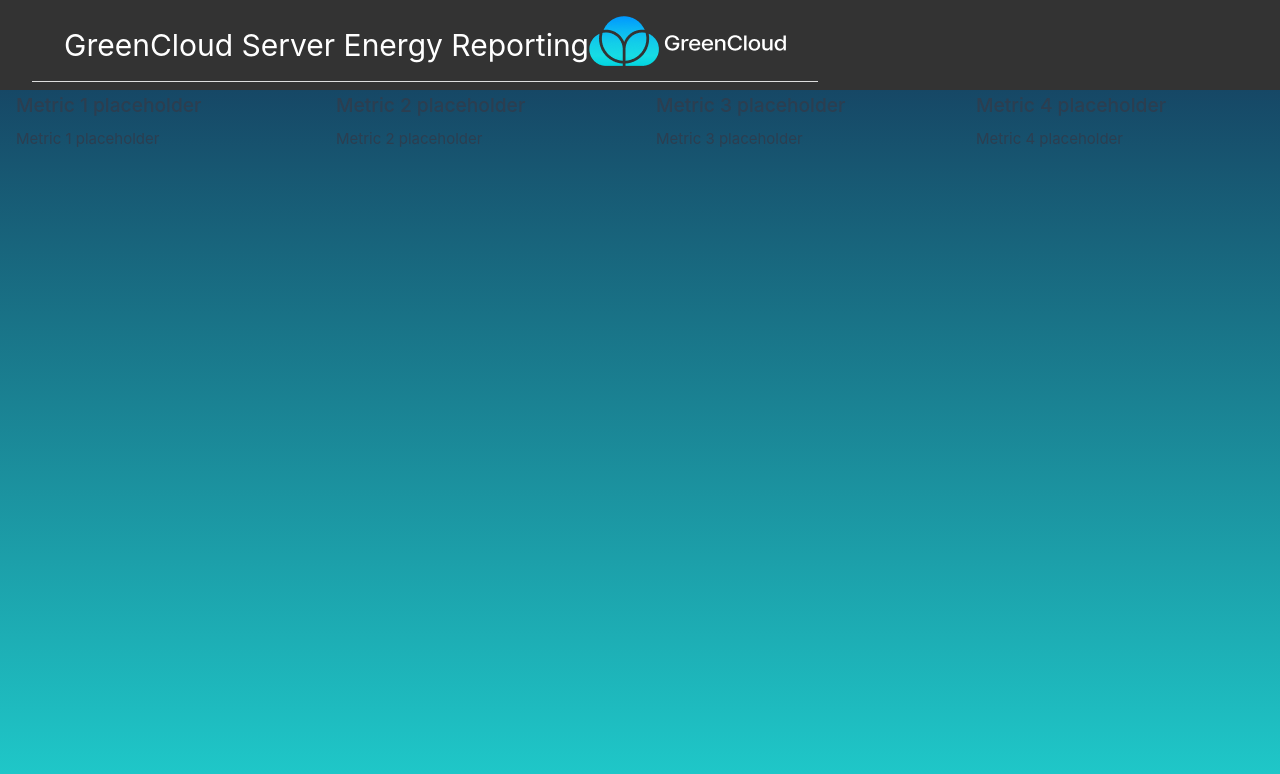
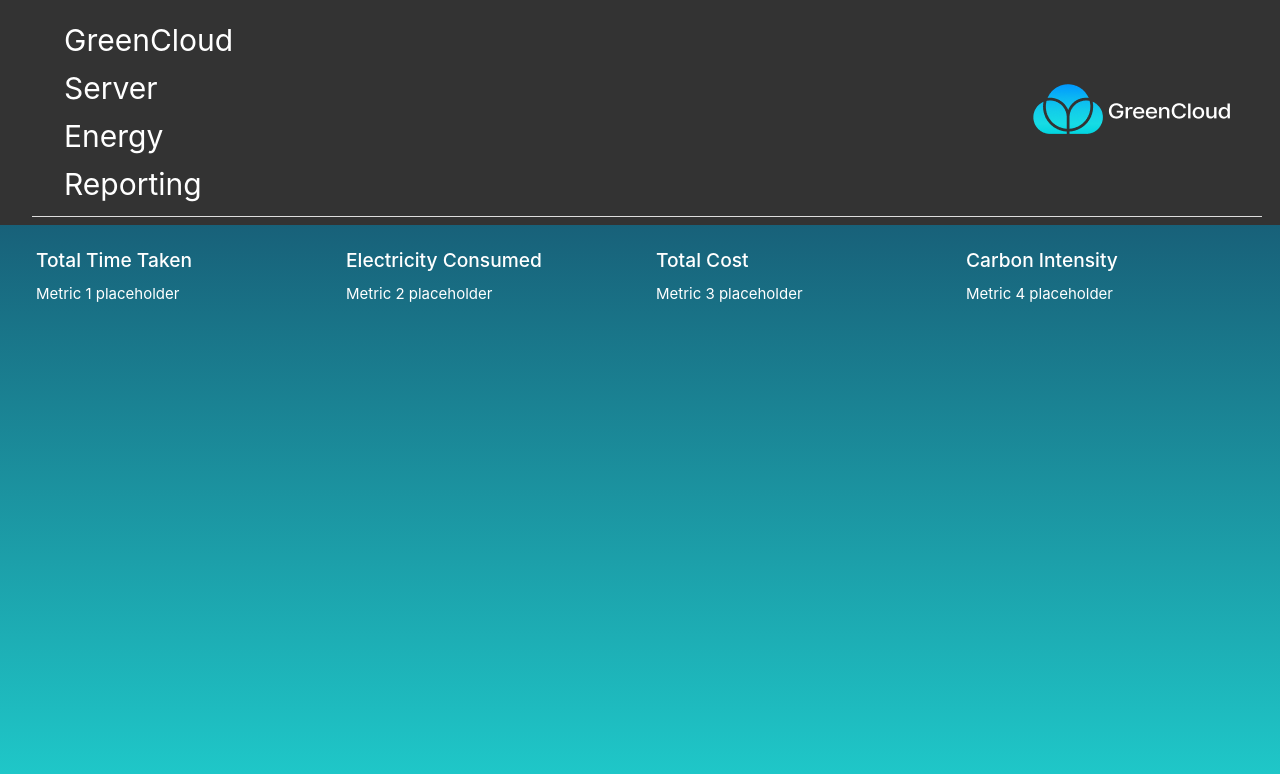
Before and after one commit to greencloudcomputing/TechZeroFE, a Vue app in the folder function-carbon-intensity-frontend/: page / in a window 1280 px wide. Shown: the top 774 px of the page. Built offline with nearby package versions, Linux system fonts and the light colour scheme.

Commit message:
Minor updates

```diff
--- a/function-carbon-intensity-frontend/src/components/Header.vue
+++ b/function-carbon-intensity-frontend/src/components/Header.vue
@@ -12,8 +12,14 @@
     </header>
   </template>
 
+<script>
+export default {
+  name: 'AppHeader',
+
+};
+</script>
+
   <style>
-  /* Basic header styles */
   .header {
     display: flex;
     align-items: center;
@@ -23,15 +29,17 @@
     justify-content: space-between;
   }
 
+  .heading {
+    margin: 0; /* Remove default margin */
+    /* Additional styling for the title */
+  }
+
   .logo-container {
     /* position: right; */
   }
 
-  .content-container {
-    flex-grow: 1;
-  }
-
   .logo {
+    padding-left: 50rem;
     height: 50px;
     width: auto;
   }
--- a/function-carbon-intensity-frontend/src/components/MetricItem.vue
+++ b/function-carbon-intensity-frontend/src/components/MetricItem.vue
@@ -19,13 +19,14 @@
   .details {
     flex: 1;
     margin-left: 1rem;
+    color: white;
   }
 
   h3 {
     font-size: 1.2rem;
     font-weight: 500;
     margin-bottom: 0.4rem;
-    color: var(--color-heading);
+    color: white;
   }
 
   /* @media (min-width: 1024px) {
--- a/function-carbon-intensity-frontend/src/components/TheWelcome.vue
+++ b/function-carbon-intensity-frontend/src/components/TheWelcome.vue
@@ -16,7 +16,7 @@ import Header from './Header.vue'
       <template #icon>
         <DocumentationIcon />
       </template>
-      <template #heading>Metric 1 placeholder</template>
+      <template #heading>Total Time Taken</template>
 
       Metric 1 placeholder
     </MetricItem>
@@ -25,7 +25,7 @@ import Header from './Header.vue'
       <template #icon>
         <ToolingIcon />
       </template>
-      <template #heading>Metric 2 placeholder</template>
+      <template #heading>Electricity Consumed</template>
       Metric 2 placeholder
     </MetricItem>
 
@@ -33,7 +33,7 @@ import Header from './Header.vue'
       <template #icon>
         <EcosystemIcon />
       </template>
-      <template #heading>Metric 3 placeholder</template>
+      <template #heading>Total Cost</template>
       Metric 3 placeholder
     </MetricItem>
 
@@ -41,7 +41,7 @@ import Header from './Header.vue'
       <template #icon>
         <SupportIcon />
       </template>
-      <template #heading>Metric 4 placeholder</template>
+      <template #heading>Carbon Intensity</template>
 
       Metric 4 placeholder
     </MetricItem>
@@ -54,5 +54,6 @@ import Header from './Header.vue'
 .grid-container {
   display: grid;
   grid-template-columns: repeat(4, 1fr);
+  padding: 20px;
 }
 </style>
```
